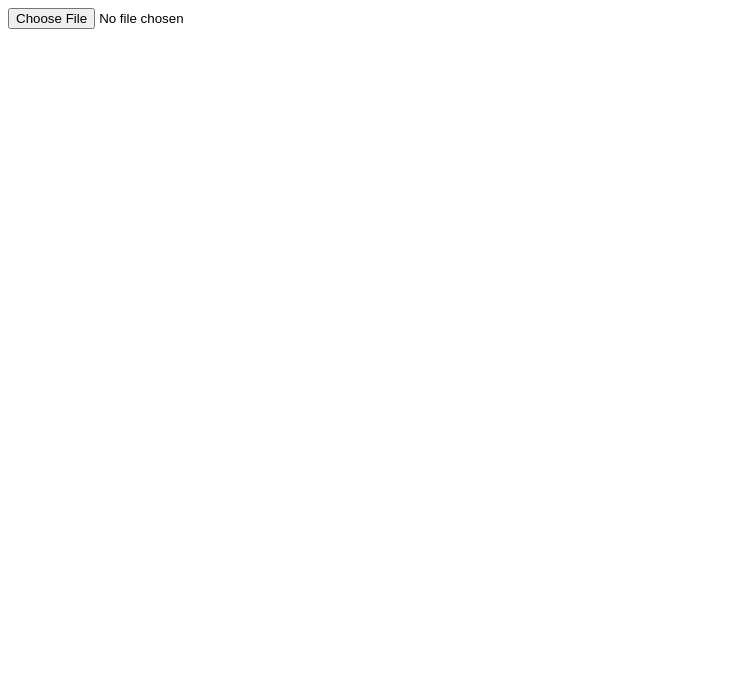
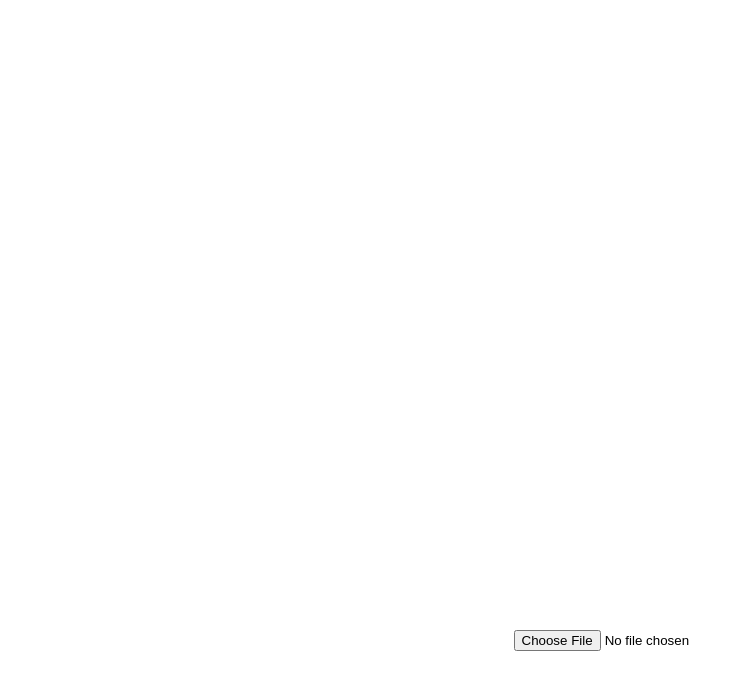
Before and after one commit to ArtoCully/pwa-camera-test, a website: page public/index.html in a window 1280 px wide. Shown: the whole page, without its empty margins (0-744 px from the left). Drawn offline with Linux system fonts and the light colour scheme.

Commit message:
Add initial css file

```diff
--- /dev/null
+++ b/public/css/main.css
@@ -0,0 +1,17 @@
+body {
+  margin: 0;
+  padding: 0;
+  background: #FFF;
+}
+
+.upload-image {
+  display: flex;
+  align-items: center;
+  width:100%;
+  height: 100vw;
+}
+
+.upload-image input {
+  padding: 2em 0;
+  margin: 0 auto;
+}
--- a/public/index.html
+++ b/public/index.html
@@ -1,12 +1,15 @@
 <!DOCTYPE html>
 <head>
+  <link rel="stylesheet" href="css/main.css" />
   <script src="js/main.js"></script>
 </head>
 <body>
-  <input
-    id="theFile"
-    type="file"
-    accept="image/x-png,image/jpeg,image/gif"
-  />
+  <section class="upload-image">
+    <input
+      id="theFile"
+      type="file"
+      accept="image/x-png,image/jpeg,image/gif"
+    />
+  </section>
 </body>
 </html>
```
